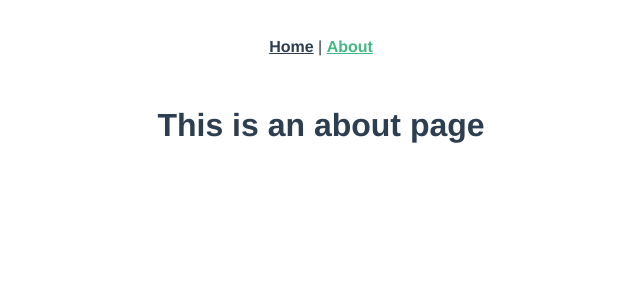
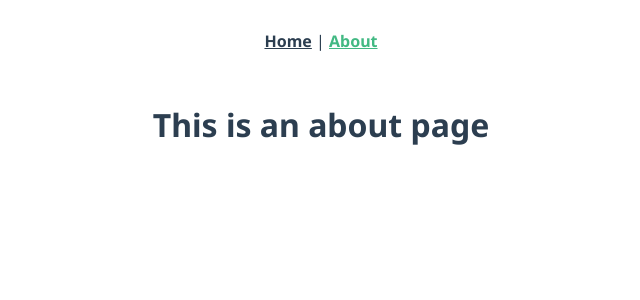
Before and after one commit to YUN-CHIEN-LO/www.nueip, a Vue app: page /about in a window 1280 px wide. Shown: the top 300 px of the page, without its empty margins (319-959 px from the left). Built offline with nearby package versions, Linux system fonts and the light colour scheme.

Commit message:
[Dev] 配置 element-ui

```diff
--- a/package.json
+++ b/package.json
@@ -11,6 +11,7 @@
   },
   "dependencies": {
     "core-js": "^3.6.5",
+    "element-ui": "^2.15.6",
     "vue": "^2.6.11",
     "vue-router": "^3.2.0",
     "vuex": "^3.4.0"
@@ -30,7 +31,7 @@
     "eslint-plugin-prettier": "^3.3.1",
     "eslint-plugin-vue": "^6.2.2",
     "lint-staged": "^9.5.0",
-    "node-sass": "^4.12.0",
+    "node-sass": "^4.14.1",
     "prettier": "^2.2.1",
     "sass-loader": "^8.0.2",
     "vue-template-compiler": "^2.6.11"
--- a/src/main.js
+++ b/src/main.js
@@ -2,9 +2,10 @@
 import App from "./App.vue";
 import router from "./router";
 import store from "./store";
-
+import ElementUI from "element-ui";
+import "./scss/index.scss";
 Vue.config.productionTip = false;
-
+Vue.use(ElementUI);
 new Vue({
   router,
   store,
--- /dev/null
+++ b/src/scss/_element-variable.scss
@@ -0,0 +1,7 @@
+/* 改变主题色变量 */
+$--color-primary: #0095d8;
+
+/* 改变 icon 字体路径变量，必需 */
+$--font-path: "~element-ui/lib/theme-chalk/fonts";
+
+@import "~element-ui/packages/theme-chalk/src/index";
--- /dev/null
+++ b/src/scss/index.scss
@@ -0,0 +1,9 @@
+@import "./element-variable";
+@import url("https://fonts.googleapis.com/css2?family=Noto+Sans:ital,wght@0,400;0,700;1,400;1,700&display=swap");
+* {
+  font-family: "Noto Sans", sans-serif;
+}
+html,
+body {
+  margin: 0;
+}
--- /dev/null
+++ b/vue.config.js
@@ -0,0 +1,11 @@
+module.exports = {
+  css: {
+    loaderOptions: {
+      sass: {
+        prependData: `
+               @import "@/scss/index.scss";
+            `,
+      },
+    },
+  },
+};
```
Also changed, not shown: 1 other file (tests, documents, lock files or other folders).
